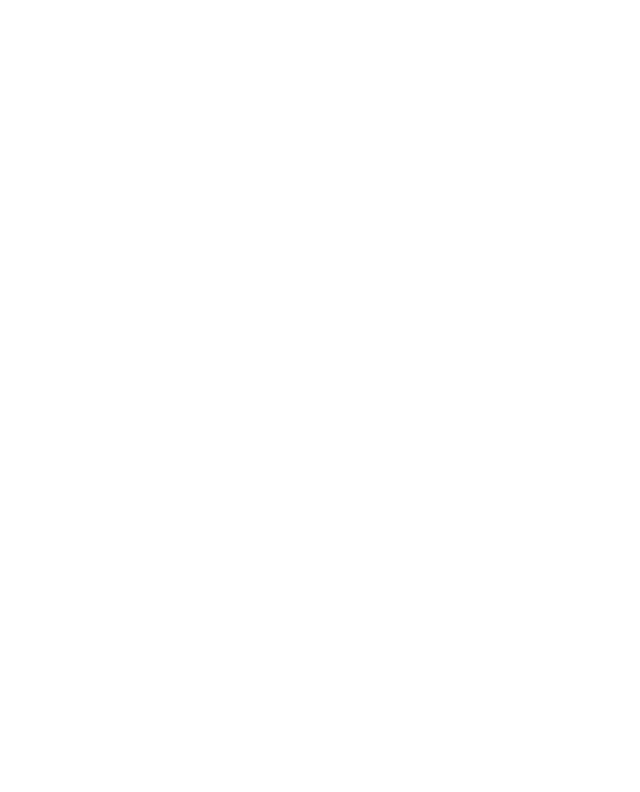
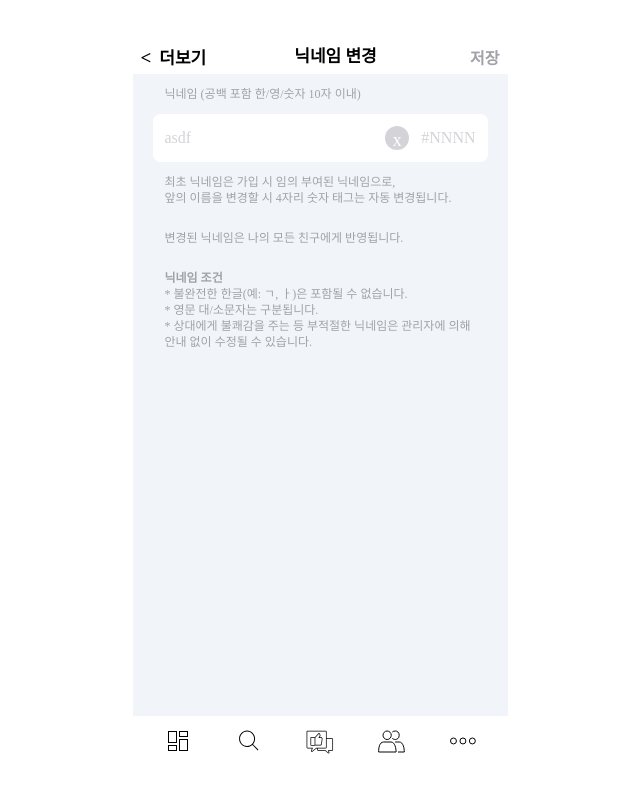
Before and after one commit to sswonlee/SNUTT-clone, a React (Vite) app: page /mypage/account/change-nickname in a window 1280 px wide. Before the commit this address had no page. Shown: the top 792 px of the page, without its empty margins (320-960 px from the left). Built offline with nearby package versions, Linux system fonts and the light colour scheme; a web font is replaced by a local one.

Commit message:
Change nickname (#12)

```diff
--- a/src/App.tsx
+++ b/src/App.tsx
@@ -5,6 +5,7 @@
 import { BrowserRouter, Route, Routes } from 'react-router-dom';
 
 import Account from './components/Account';
+import ChangeNickname from './components/ChangeNickname';
 import Home from './components/Home';
 import Login from './components/Login';
 import MyPage from './components/MyPage';
@@ -18,6 +19,10 @@
           <Route path="/login" element={<Login />}></Route>
           <Route path="/mypage" element={<MyPage />}></Route>
           <Route path="/mypage/account" element={<Account />}></Route>
+          <Route
+            path="/mypage/account/change-nickname"
+            element={<ChangeNickname />}
+          ></Route>
         </Routes>
       </BrowserRouter>
     </div>
--- /dev/null
+++ b/src/components/ChangeNickname.tsx
@@ -0,0 +1,115 @@
+import { useState } from 'react';
+import { useNavigate } from 'react-router-dom';
+
+import type { UserInfo } from '../types';
+import useToken from '../utils/useToken';
+import NavBar from './NavBar';
+
+function ChangeNickname() {
+  const nav = useNavigate();
+  const [nickname, setNickname] = useState<{ nickname: string; tag: string }>({
+    nickname: 'asdf',
+    tag: '',
+  });
+  const token = useToken();
+  const [newNickname, setNewNickname] = useState('');
+
+  const save_nickname = () => {
+    fetch(
+      'https://wafflestudio-seminar-2024-snutt-redirect.vercel.app/v1/users/me',
+      {
+        method: 'PATCH',
+        headers: {
+          'Content-Type': 'application/json',
+          'x-access-token': token,
+        } as HeadersInit,
+        body: JSON.stringify({
+          nickname: newNickname,
+        }),
+      },
+    )
+      .then((response) => response.json())
+      .then((json: UserInfo) => {
+        setNickname({
+          nickname: json.nickname.nickname,
+          tag: json.nickname.tag,
+        });
+        nav('/mypage/account');
+      })
+      .catch((err: unknown) => {
+        window.alert(err);
+      });
+  };
+  return (
+    <>
+      <div className="h-[30px] w-full flex flex-row px-2 justify-center place-items-center bg-white">
+        <button
+          onClick={() => {
+            nav('/mypage');
+          }}
+          className="h-full flex flex-row mr-[88px] items-start"
+        >
+          <div className="text-[19px] font-bold mr-2">{'<'}</div>
+          <div className="text-[17px] font-bold py-0.5">더보기</div>
+        </button>
+        <div className="text-[17px] font-bold pb-1 mr-auto">닉네임 변경</div>
+        <button
+          onClick={save_nickname}
+          disabled={newNickname === ''}
+          className="font-semibold disabled:text-zinc-400"
+        >
+          저장
+        </button>
+      </div>
+      {nickname.nickname !== '' ? (
+        <div className="h-full w-full flex flex-col px-5 bg-slate-100 overscroll-contain overflow-y-auto [&::-webkit-scrollbar]:w-[1px]">
+          <p className="p-3 text-xs text-zinc-400">
+            닉네임 (공백 포함 한/영/숫자 10자 이내)
+          </p>
+          <div className="w-full flex rounded-lg justify-between items-center bg-white overflow-hidden">
+            <input
+              type="text"
+              className="w-full focus:outline-none p-3 placeholder-zinc-300"
+              placeholder={nickname.nickname}
+              onChange={(e) => {
+                setNewNickname(e.target.value);
+              }}
+            ></input>
+            <div className="flex">
+              <p className="w-6 h-6 text-center text-lg bg-zinc-300 rounded-full text-white">
+                x
+              </p>
+              <p className="px-3 text-zinc-300">#NNNN</p>
+            </div>
+          </div>
+          <div className="p-3 text-xs text-zinc-400">
+            <p>최초 닉네임은 가입 시 임의 부여된 닉네임으로,</p>
+            <p>앞의 이름을 변경할 시 4자리 숫자 태그는 자동 변경됩니다.</p>
+          </div>
+          <div className="p-3 text-xs text-zinc-400">
+            <p>변경된 닉네임은 나의 모든 친구에게 반영됩니다.</p>
+          </div>
+          <div className="p-3 text-xs text-zinc-400">
+            <p className="font-bold">닉네임 조건</p>
+            <p>* 불완전한 한글(예: ㄱ, ㅏ)은 포함될 수 없습니다.</p>
+            <p>* 영문 대/소문자는 구분됩니다.</p>
+            <p>
+              * 상대에게 불쾌감을 주는 등 부적절한 닉네임은 관리자에 의해 안내
+              없이 수정될 수 있습니다.
+            </p>
+          </div>
+        </div>
+      ) : (
+        <div className="h-full w-full flex flex-col justify-center items-center flex-grow">
+          <p className="font-black text-xl">loading...</p>
+          <p className="font-semibold text-zinc-500">
+            {nickname.tag !== '' ? '#' + nickname.tag : ''}
+          </p>
+        </div>
+      )}
+      <NavBar />
+    </>
+  );
+}
+
+export default ChangeNickname;
```
Also changed, not shown: 1 other file (tests, documents, lock files or other folders).
